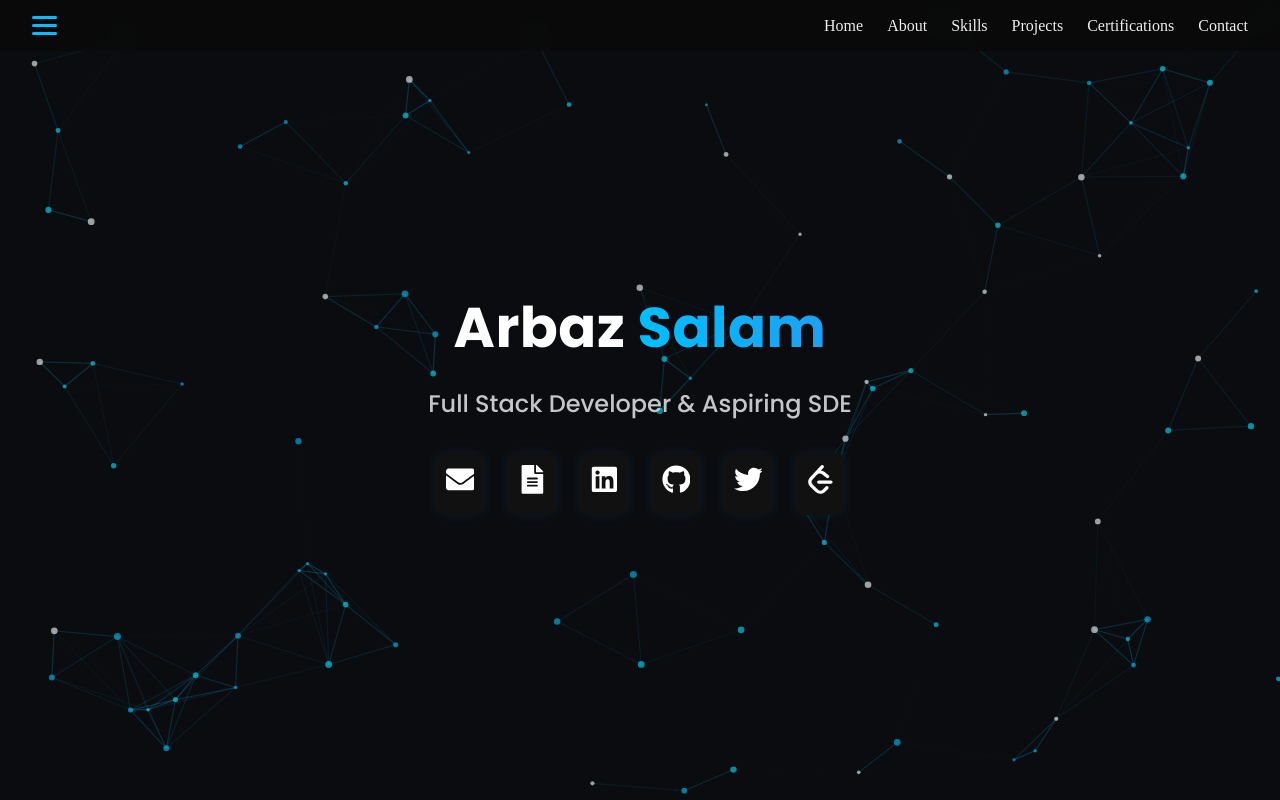
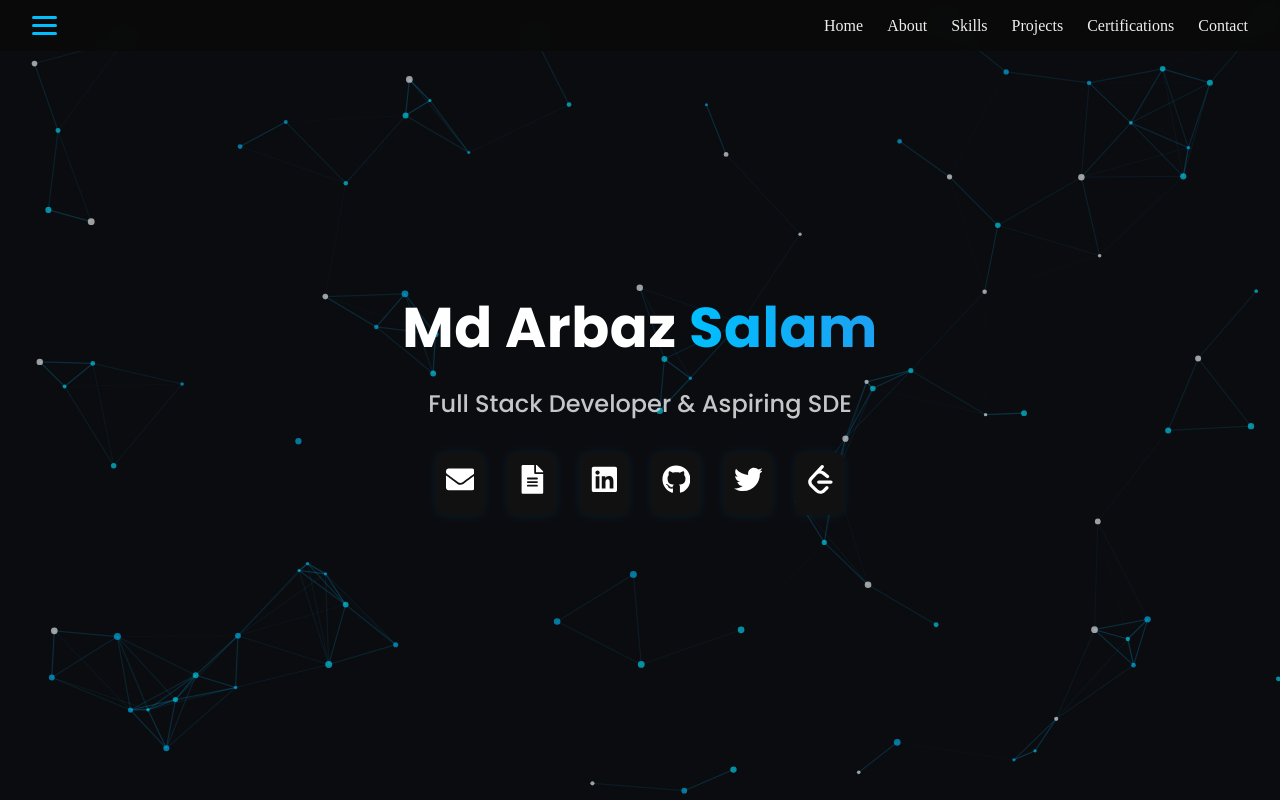
Before and after one commit to Arbaz1506/SyntaxByArbaz, a React (Vite) app: page / in a window 1280 px wide. Shown: the top 800 px of the page. Built offline with nearby package versions, Linux system fonts and the light colour scheme.

Commit message:
Md added

```diff
--- a/src/components/Home.jsx
+++ b/src/components/Home.jsx
@@ -12,7 +12,7 @@ function Home() {
 
       <div className="home-content">
         <h1>
-          <span className="name-white">Arbaz</span>{' '}
+          <span className="name-white"> Md Arbaz</span>{' '}
           <span className="name-blue">Salam</span>
         </h1>
         <h2>Full Stack Developer & Aspiring SDE</h2>
```
